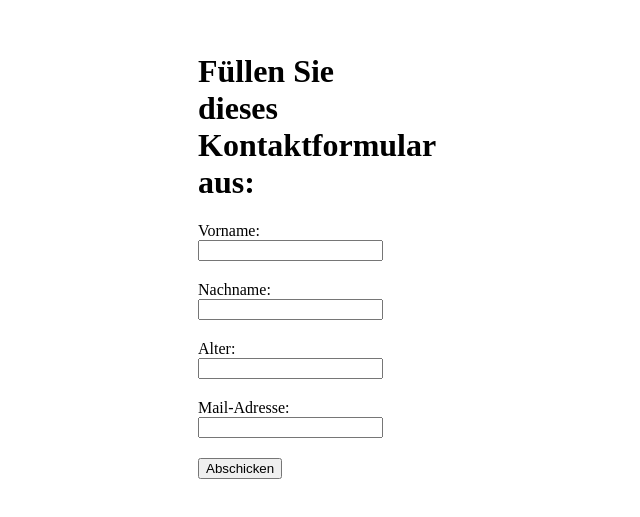
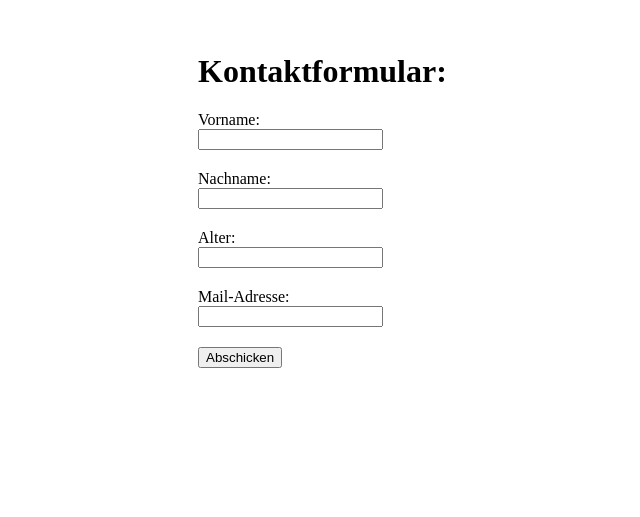
Before and after one commit to MariaKaltenbach/GIS-WiSe-2020-2021, a website with bundled scripts: page Woche10Aufgabe/index.html in a window 1280 px wide. Shown: the part 147-664 px from the top of the page, without its empty margins (342-982 px from the left). Built offline with nearby package versions, Linux system fonts and the light colour scheme.

Commit message:
HTML geändert

```diff
--- a/Woche10Aufgabe/index.html
+++ b/Woche10Aufgabe/index.html
@@ -12,8 +12,8 @@
 
 <body>
     <div class="container">
-        <h1 id="kontakt"> Füllen Sie dieses Kontaktformular aus:</h1>
-        <form action="https://supernova22.herokuapp.com/" id="formular-form" method="get">
+        <h1 id="kontakt"> Kontaktformular: </h1>
+        <form action="https://giswise2021.herokuapp.com/" id="formular-form" method="get">
 
             <label for="fname">Vorname:</label>
             <input type="text" name="fname" />
--- a/package.json
+++ b/package.json
@@ -4,7 +4,7 @@
     "description": "Maria Kaltenbach",
     "main": "index.js",
     "scripts": {
-        "start": "node Woche10Aufgabe/script.js"
+        "start": "node Woche10Aufgabe/server.js"
     },
     "repository": {
         "type": "git",
```
